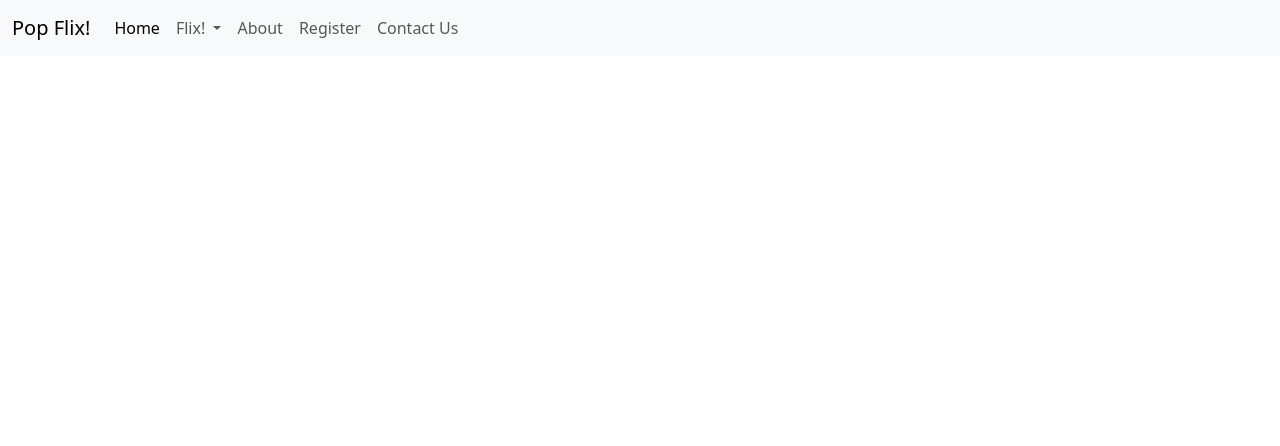
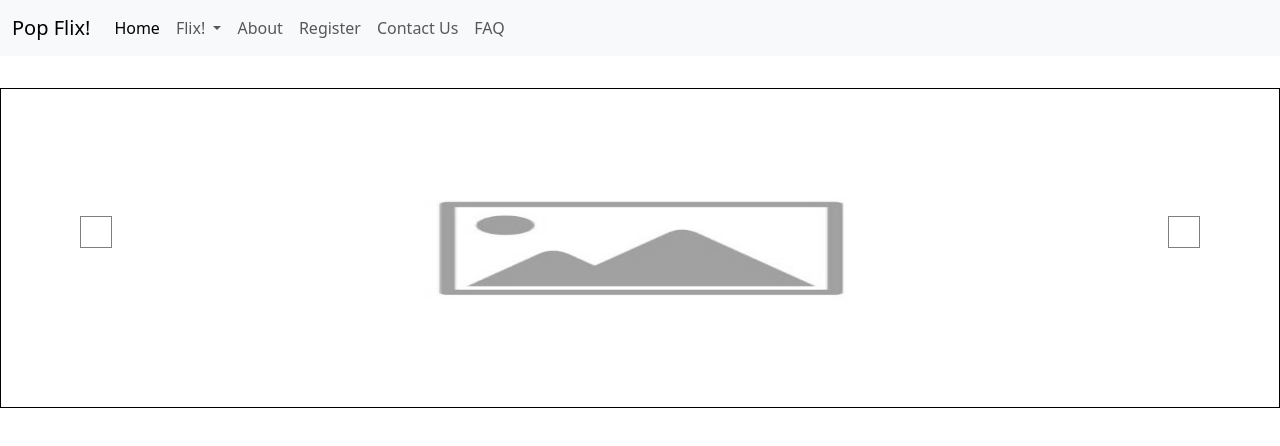
Before and after one commit to waleedo91/pop-flix, a plain HTML site: page index.html in a window 1280 px wide. Drawn offline with nearby package versions, Linux system fonts and the light colour scheme.

Commit message:
Created base carousel for home page. Placeholder photos added for later photos.

```diff
--- a/index.css
+++ b/index.css
@@ -1,3 +1,18 @@
 * {
   box-sizing: border-box;
 }
+
+.carousel-pic {
+  height: 20em;
+  border: 1px solid black;
+  margin-top: 2em;
+  width: 50%;
+}
+
+.next-button {
+  border: 1px solid black;
+}
+
+.back-button {
+  border: 1px solid black;
+}
--- a/index.html
+++ b/index.html
@@ -70,12 +70,68 @@
               <li class="nav-item">
                 <a class="nav-link" href="#">Contact Us</a>
               </li>
+              <li class="nav-item">
+                <a class="nav-link" href="#">FAQ</a>
+              </li>
             </ul>
           </div>
         </div>
       </nav>
     </header>
-    <main></main>
+    <main>
+      <div
+        id="carouselExampleFade"
+        class="carousel slide carousel-fade check-me"
+      >
+        <div class="carousel-inner">
+          <div class="carousel-item active">
+            <img
+              src="./images/placeholder-image.jpg"
+              class="d-block w-100 carousel-pic"
+              alt="..."
+            />
+          </div>
+          <div class="carousel-item">
+            <img
+              src="./images/1_KuGlXZjyTw7q38uzY_aZRA.png"
+              class="d-block w-100 carousel-pic"
+              alt="..."
+            />
+          </div>
+          <div class="carousel-item">
+            <img
+              src="./images/placeholder-image.jpg"
+              class="d-block w-100 carousel-pic"
+              alt="..."
+            />
+          </div>
+        </div>
+        <button
+          class="carousel-control-prev"
+          type="button"
+          data-bs-target="#carouselExampleFade"
+          data-bs-slide="prev"
+        >
+          <span
+            class="carousel-control-prev-icon back-button"
+            aria-hidden="true"
+          ></span>
+          <span class="visually-hidden">Previous</span>
+        </button>
+        <button
+          class="carousel-control-next"
+          type="button"
+          data-bs-target="#carouselExampleFade"
+          data-bs-slide="next"
+        >
+          <span
+            class="carousel-control-next-icon next-button fa-solid fa-chevron-right"
+            aria-hidden="true"
+          >
+          </span>
+        </button>
+      </div>
+    </main>
     <footer>
       <!-- place footer here -->
     </footer>
@@ -92,5 +148,11 @@
       integrity="sha384-BBtl+eGJRgqQAUMxJ7pMwbEyER4l1g+O15P+16Ep7Q9Q+zqX6gSbd85u4mG4QzX+"
       crossorigin="anonymous"
     ></script>
+
+    <!-- Font Awesome -->
+    <script
+      src="https://kit.fontawesome.com/ef15095965.js"
+      crossorigin="anonymous"
+    ></script>
   </body>
 </html>
```
Also changed, not shown: images/1_KuGlXZjyTw7q38uzY_aZRA.png (added), images/placeholder-image.jpg (added).
